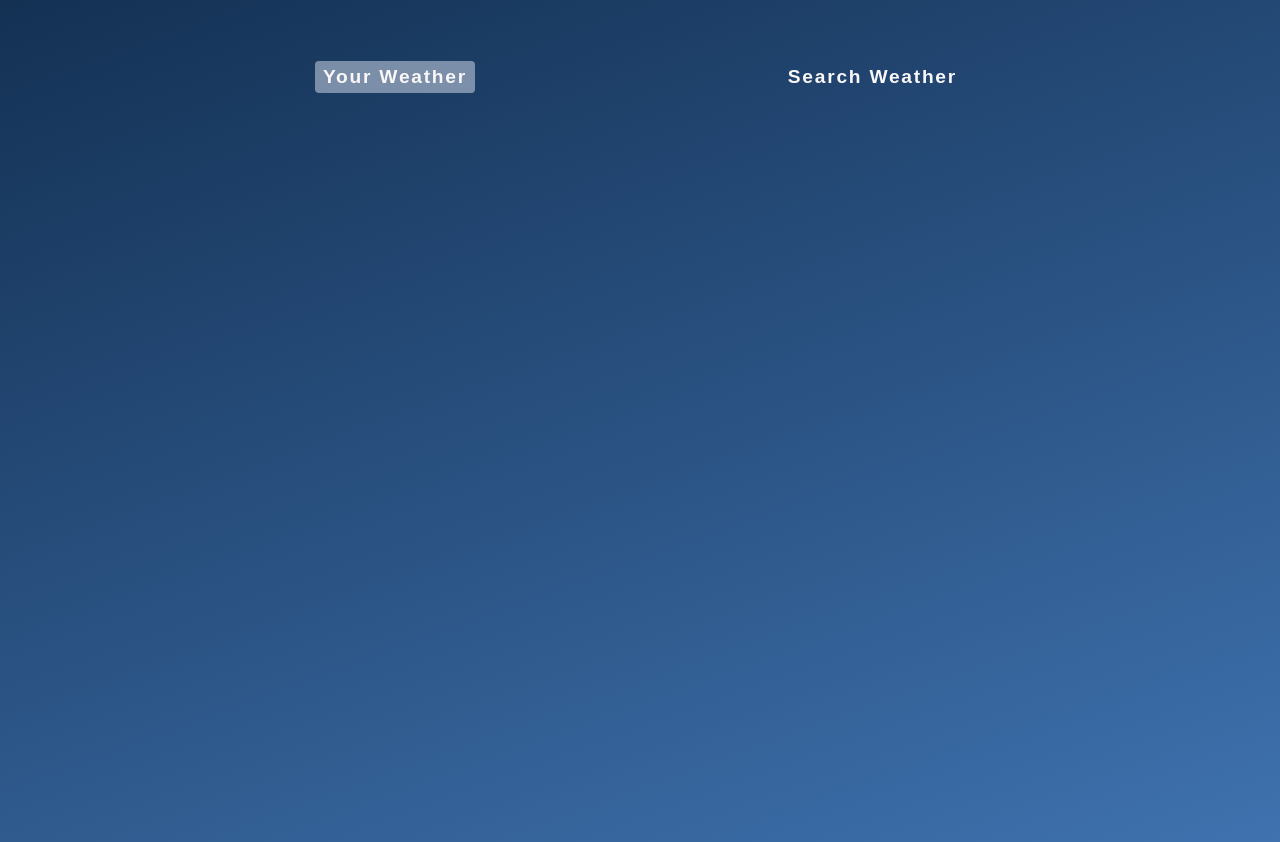
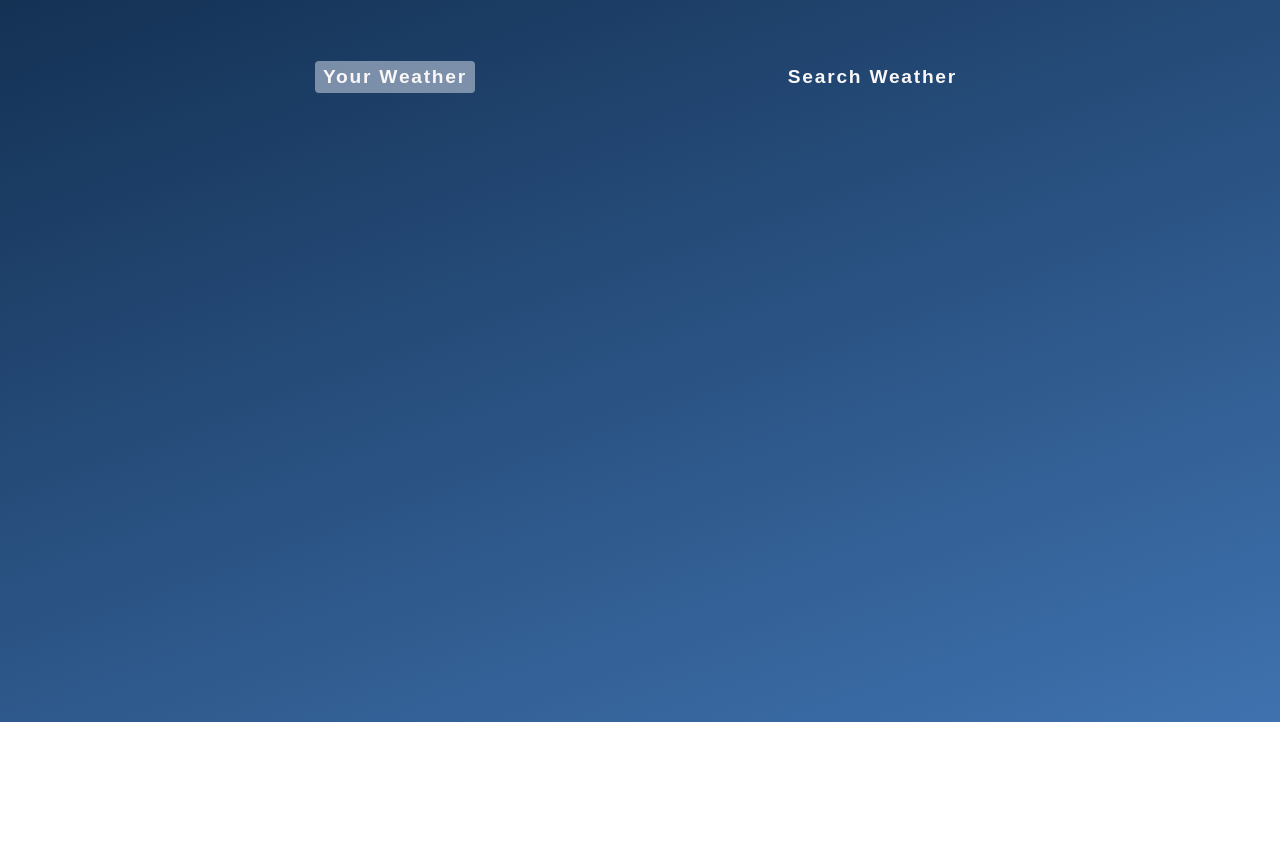
Before and after one commit to sharma-shivang/weather-app, a plain HTML site: page index.html in a window 1280 px wide. Shown: the part 78-920 px from the top of the page. After the commit the page ends 800 px from the top, so only its background shows below. Drawn offline with Linux system fonts and the light colour scheme; a web font is replaced by a local one.

Commit message:
Update styles.css
Fixed the height issue in search tab interface

```diff
--- a/styles.css
+++ b/styles.css
@@ -12,17 +12,18 @@
     --colorLight1: #dbe2ef;
     --colorLight2: #f9f7f7;
 }
-body{
+/* body{
     height: 100vh;
     width: 100vw;
     overflow-x: hidden;
     background-color: #112d4e;
     background-image: linear-gradient(160deg, #112d4e 0%, #3f72af 100%);
-}
+} */
 
 .wrapper {
-    height: 115%;
-    width: 100%;
+    height: 100vh;
+    width: 100vw;
+    overflow-x: hidden;
     padding-bottom:1rem;
     color: var(--colorLight2);
     background-color: #112d4e;
```
